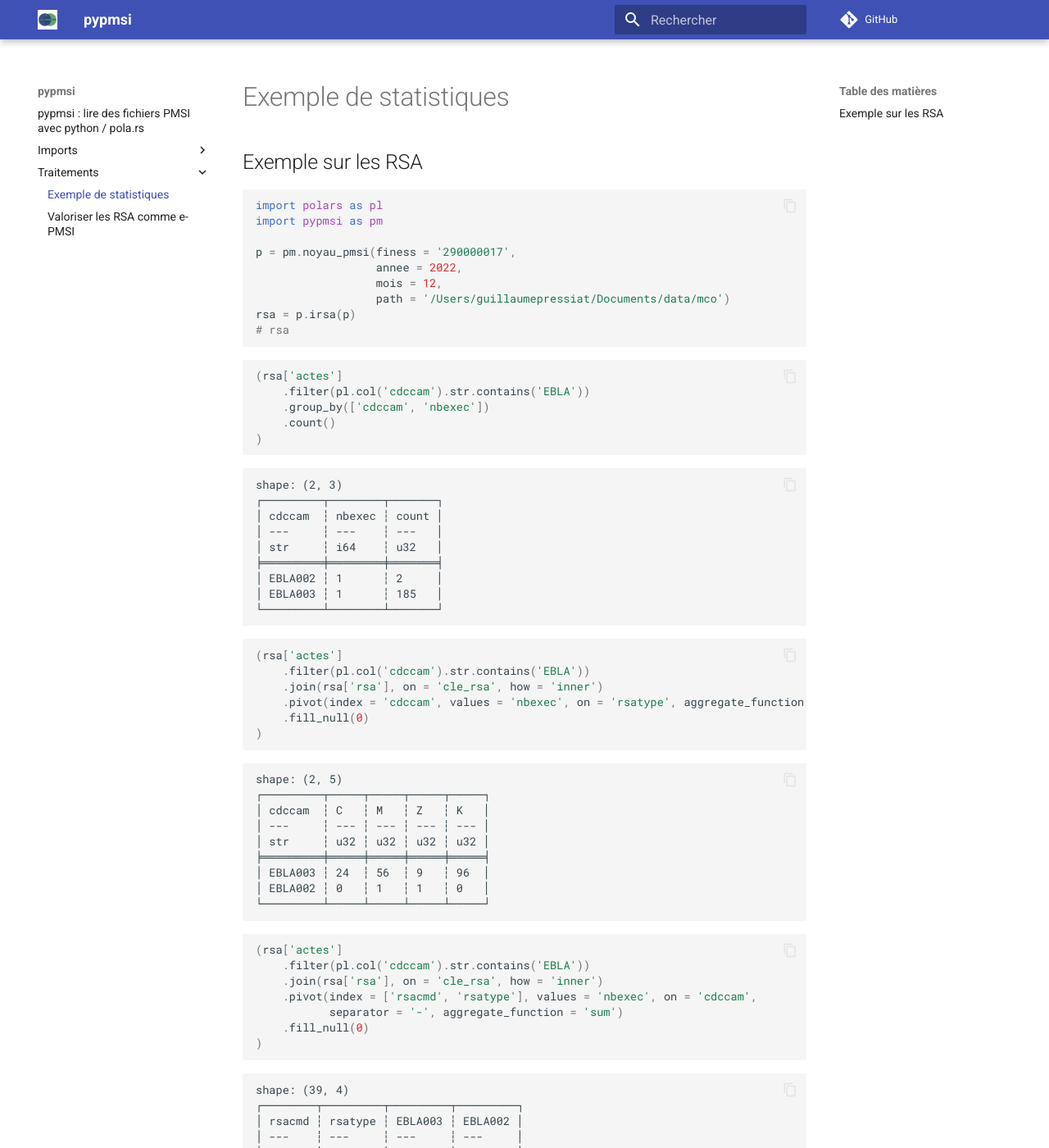
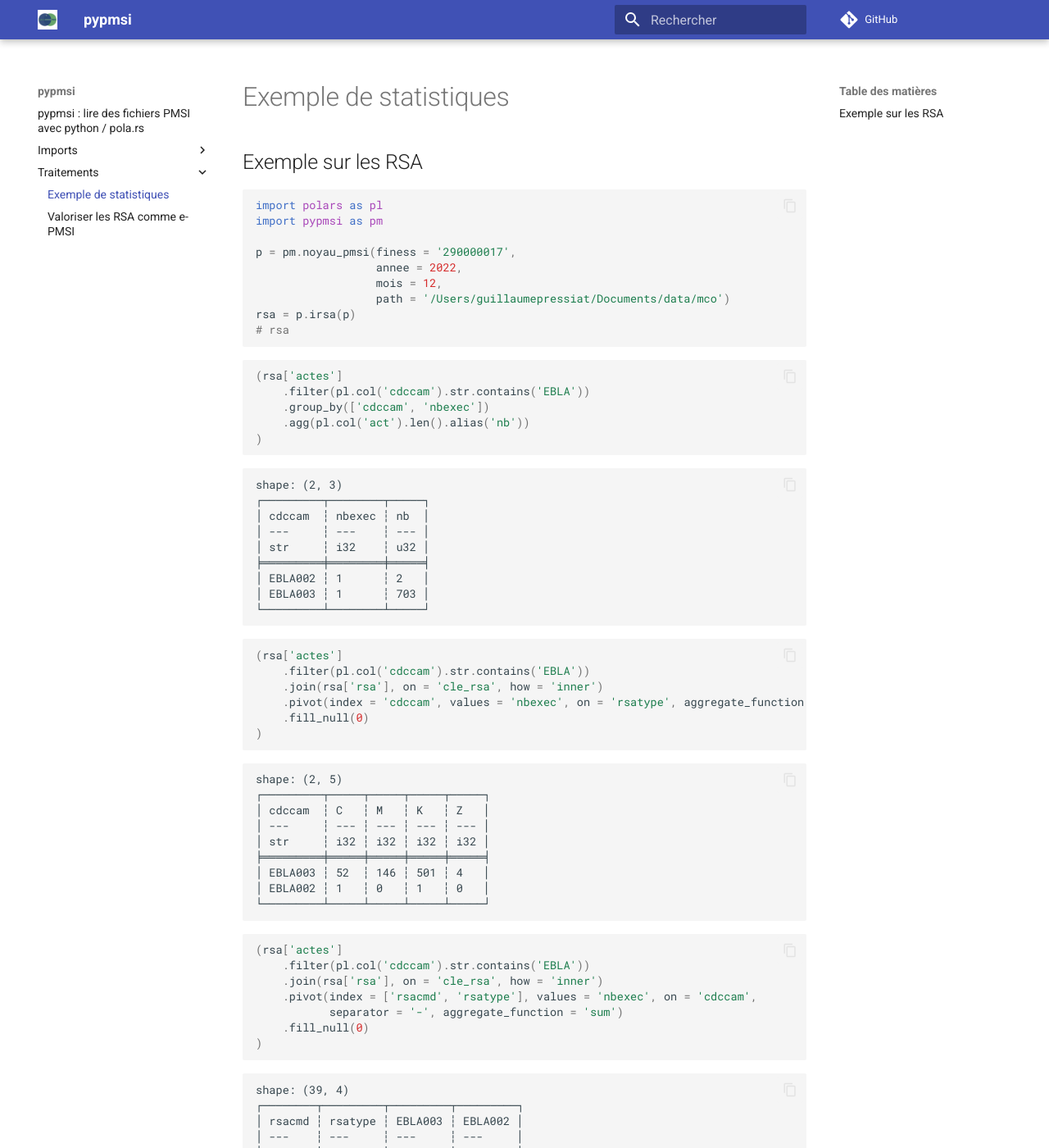
Before and after one commit to GuillaumePressiat/pypmsi, an MkDocs documentation site: the page built from docs/Traitements/statistiques_exemple.md, in a window 1280 px wide and 1400 px high. Shown: the whole window at 82% size. Built offline with MkDocs 1.6.1 and Material for MkDocs 9.7.7, drawn with Linux system fonts in a browser that asks for light colours; comment, search, counter and statistics services are not loaded.

````diff
--- a/docs/Traitements/statistiques_exemple.md
+++ b/docs/Traitements/statistiques_exemple.md
@@ -20,20 +20,20 @@ rsa = p.irsa(p)
 (rsa['actes']
     .filter(pl.col('cdccam').str.contains('EBLA'))
     .group_by(['cdccam', 'nbexec'])
-    .count()
+    .agg(pl.col('act').len().alias('nb'))
 )
 ```
 
 ```
 shape: (2, 3)
-┌─────────┬────────┬───────┐
-│ cdccam  ┆ nbexec ┆ count │
-│ ---     ┆ ---    ┆ ---   │
-│ str     ┆ i64    ┆ u32   │
-╞═════════╪════════╪═══════╡
-│ EBLA002 ┆ 1      ┆ 2     │
-│ EBLA003 ┆ 1      ┆ 185   │
-└─────────┴────────┴───────┘
+┌─────────┬────────┬─────┐
+│ cdccam  ┆ nbexec ┆ nb  │
+│ ---     ┆ ---    ┆ --- │
+│ str     ┆ i32    ┆ u32 │
+╞═════════╪════════╪═════╡
+│ EBLA002 ┆ 1      ┆ 2   │
+│ EBLA003 ┆ 1      ┆ 703 │
+└─────────┴────────┴─────┘
 ```
 
 ```python
@@ -48,12 +48,12 @@ shape: (2, 3)
 ```
 shape: (2, 5)
 ┌─────────┬─────┬─────┬─────┬─────┐
-│ cdccam  ┆ C   ┆ M   ┆ Z   ┆ K   │
+│ cdccam  ┆ C   ┆ M   ┆ K   ┆ Z   │
 │ ---     ┆ --- ┆ --- ┆ --- ┆ --- │
-│ str     ┆ u32 ┆ u32 ┆ u32 ┆ u32 │
+│ str     ┆ i32 ┆ i32 ┆ i32 ┆ i32 │
 ╞═════════╪═════╪═════╪═════╪═════╡
-│ EBLA003 ┆ 24  ┆ 56  ┆ 9   ┆ 96  │
-│ EBLA002 ┆ 0   ┆ 1   ┆ 1   ┆ 0   │
+│ EBLA003 ┆ 52  ┆ 146 ┆ 501 ┆ 4   │
+│ EBLA002 ┆ 1   ┆ 0   ┆ 1   ┆ 0   │
 └─────────┴─────┴─────┴─────┴─────┘
 ```
 
````
Also changed, not shown: README.md (+13 -13 lines).
